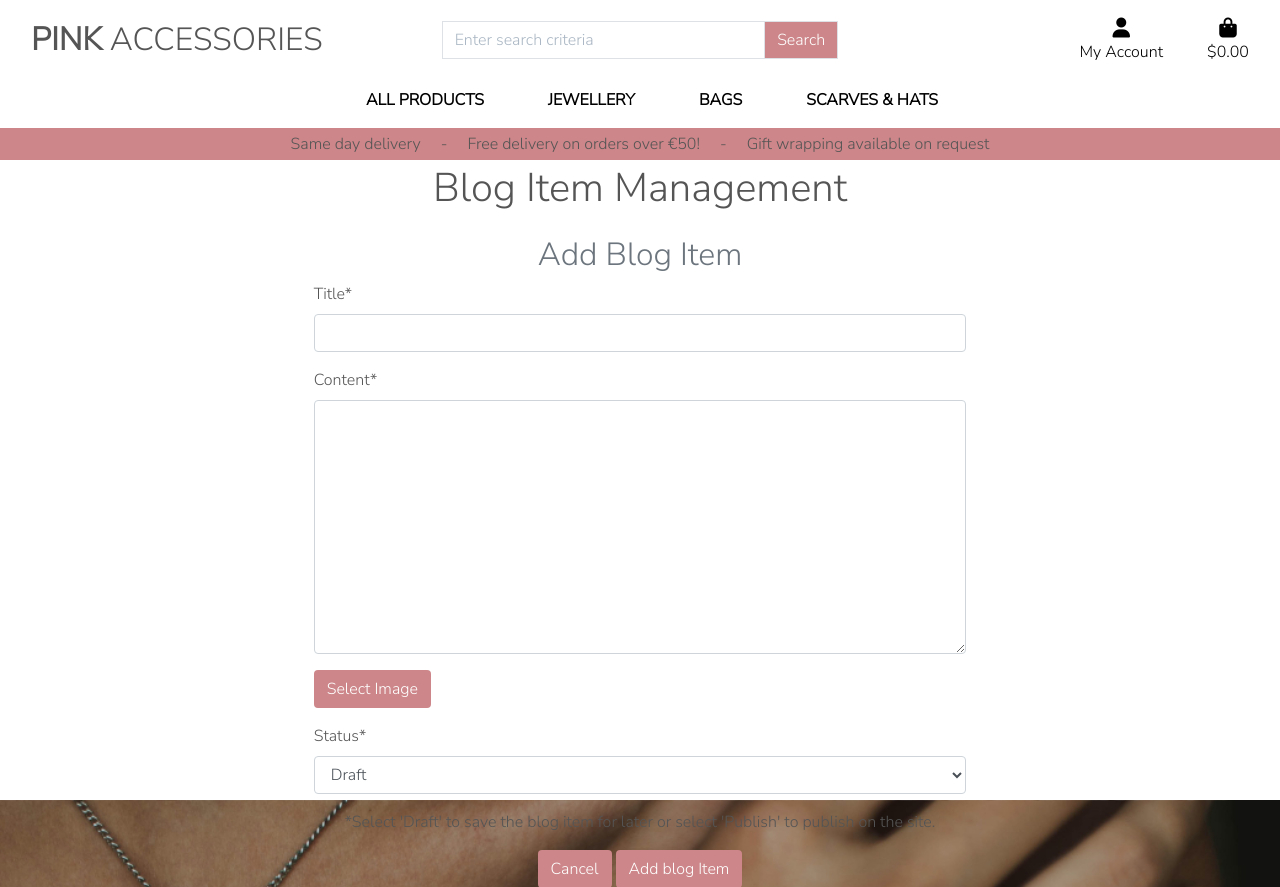
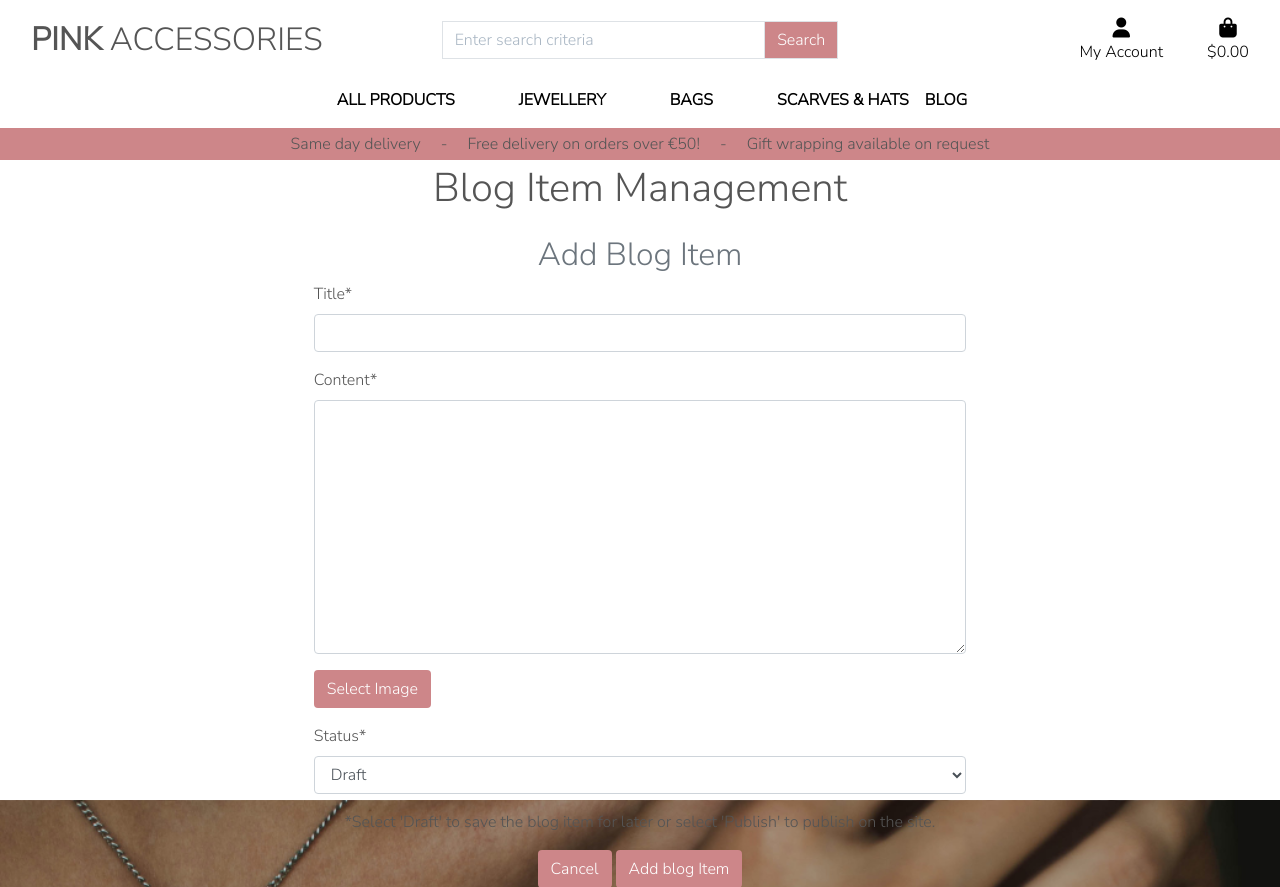
Before and after one commit to Aoibhinn/CI-MS5-PinkAccessories, a Django app: page /blog/add_blog_item/ in a window 1280 px wide. Shown: the top 887 px of the page. Run offline with Django 3.2, Linux system fonts and the light colour scheme; the visitor is signed in with stand-in values (Sample User, id 1); some libraries are stand-ins or nearby versions.

Commit message:
Add link to blog

```diff
--- a/templates/includes/main-nav.html
+++ b/templates/includes/main-nav.html
@@ -51,5 +51,10 @@
                 <a href="{% url 'products' %}?category=scarves,hats,fascinators" class="dropdown-item">All Scarves & Hats</a>
             </div>
         </li>
+        <li class="nav-item">
+            <a class="logo-font font-weight-bold nav-link text-black" href="{% url 'blog_items' %}" id="blog_items" aria-haspopup="true" aria-expanded="false">
+                Blog
+            </a>
+        </li>
     </ul>
 </div>
```
